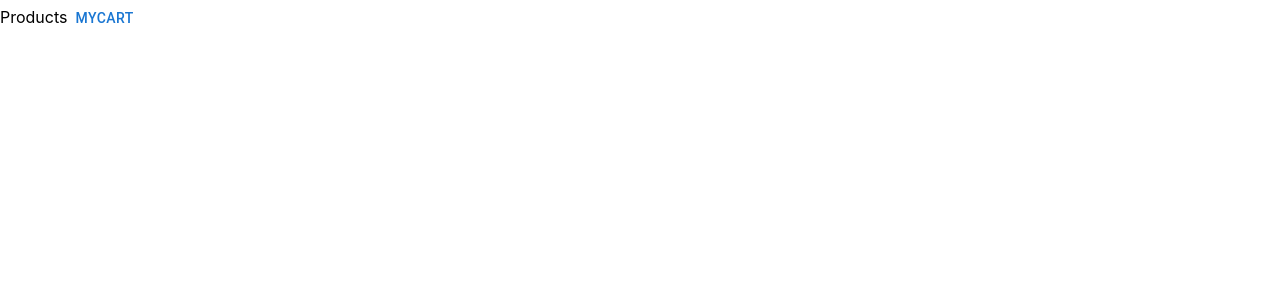
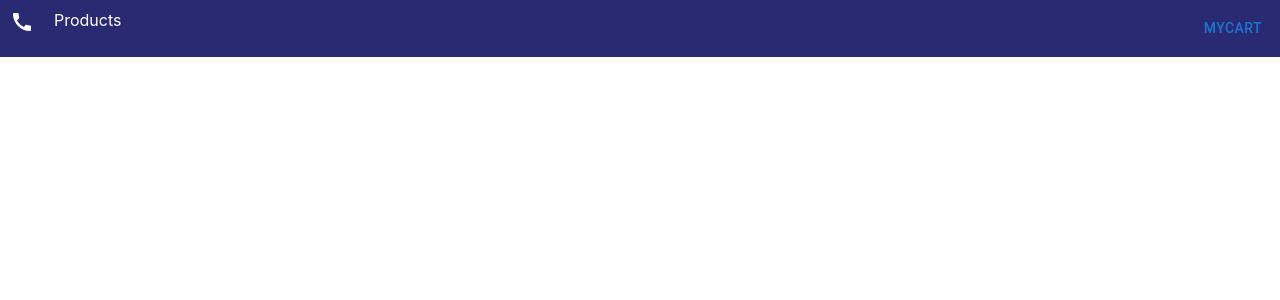
Before and after one commit to paulosvel/e-commerce-site, a React (Create React App) app: page / in a window 1280 px wide. Shown: the top 300 px of the page. Built offline with nearby package versions, Linux system fonts and the light colour scheme.

Commit message:
added header

```diff
--- a/package.json
+++ b/package.json
@@ -5,6 +5,7 @@
   "dependencies": {
     "@emotion/react": "^11.10.6",
     "@emotion/styled": "^11.10.6",
+    "@mui/icons-material": "^5.11.16",
     "@mui/material": "^5.12.1",
     "@testing-library/jest-dom": "^5.16.5",
     "@testing-library/react": "^13.4.0",
--- a/src/components/Header.js
+++ b/src/components/Header.js
@@ -1,8 +1,12 @@
 import { Box, Button } from "@mui/material";
+import CallIcon from '@mui/icons-material/Call';
 const Header = () => {
     return (
-<Box>
-    Products
+<Box sx={{display:"flex", flexDirection:"row", justifyContent:"space-between",padding:"10px", backgroundColor:"#2a2a72", color:"white" }}>
+    <Box sx={{display:"flex", flexDirection:"row", }}>
+    <CallIcon sx={{marginRight:"20px"}} />
+  <span>Products</span>
+  </Box>
     <Button>
         MyCart
     </Button>
```
Also changed, not shown: 1 other file (tests, documents, lock files or other folders).
